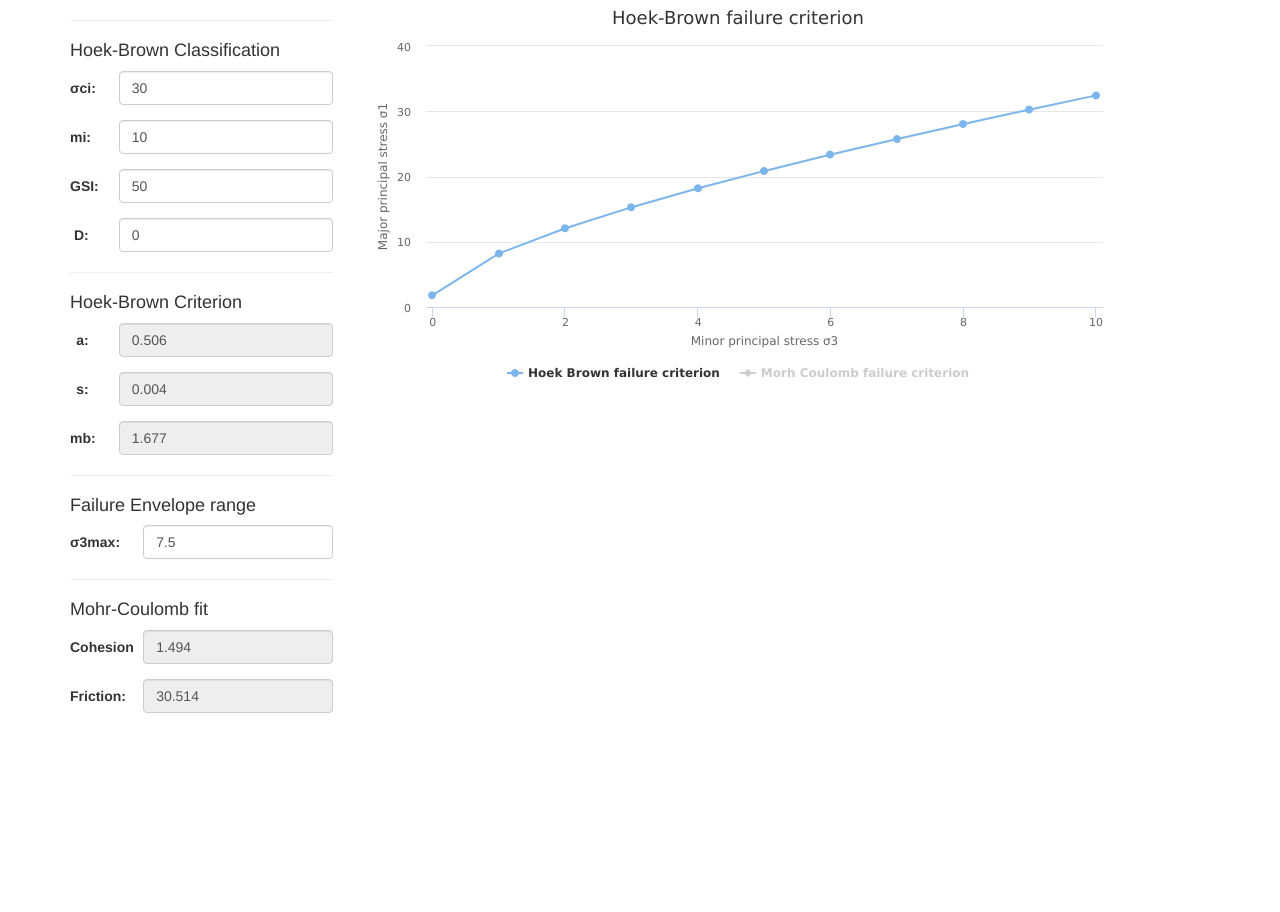
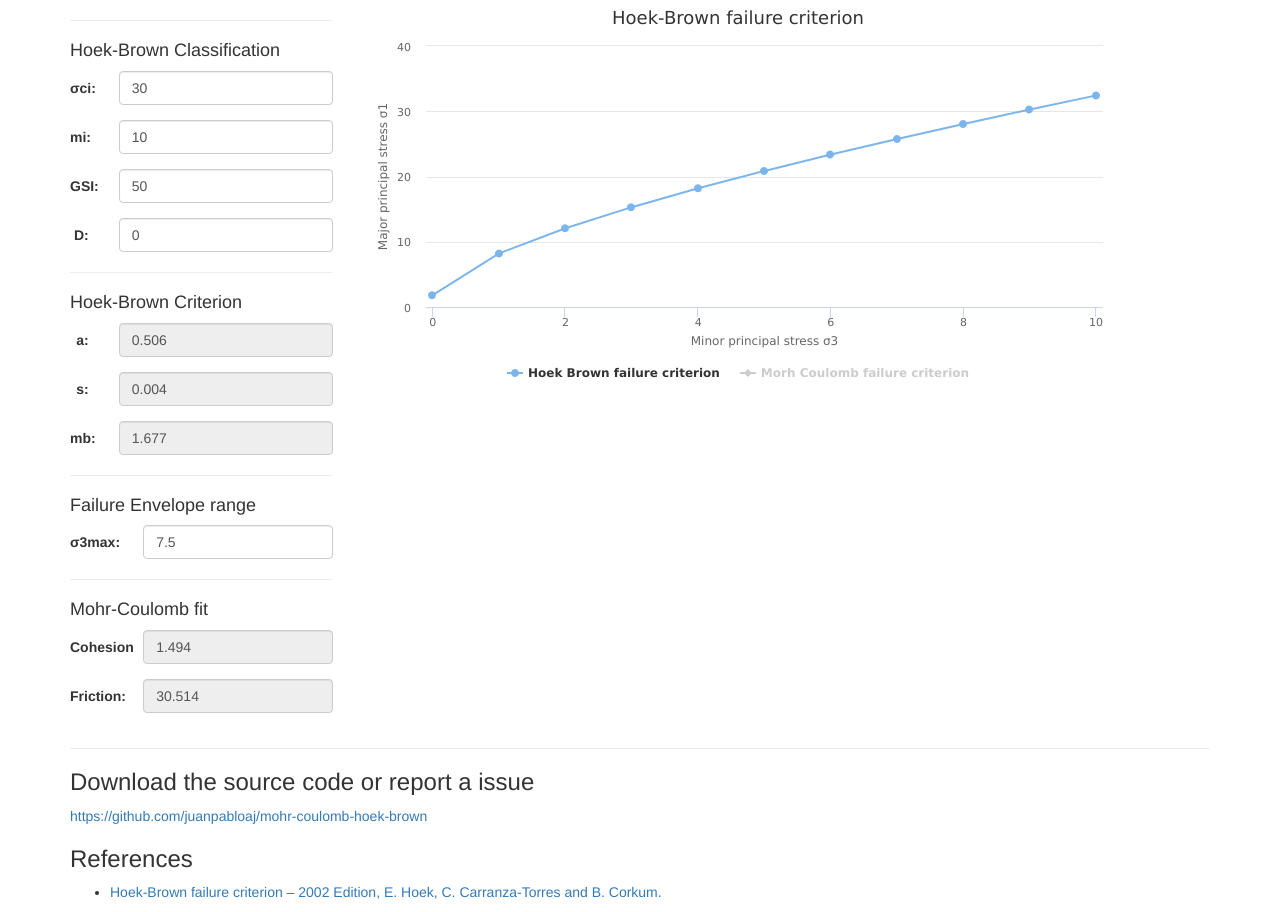
Before and after one commit to juanpabloaj/mohr-coulomb-hoek-brown, a website: page index.html in a window 1280 px wide. Before the commit the page ends 800 px from the top, so only its background shows below. Drawn offline with nearby package versions, Linux system fonts and the light colour scheme.

Commit message:
references added

```diff
--- a/index.html
+++ b/index.html
@@ -93,6 +93,13 @@
             </div>
           </div>
 
+          <hr>
+          <h3>Download the source code or report a issue</h3>
+          <a href="https://github.com/juanpabloaj/mohr-coulomb-hoek-brown">https://github.com/juanpabloaj/mohr-coulomb-hoek-brown</a>
+          <h3>References</h3>
+          <ul>
+            <li><a href="https://www.rocscience.com/documents/hoek/references/H2002.pdf">Hoek-Brown failure criterion – 2002 Edition, E. Hoek, C. Carranza-Torres and B. Corkum.</a></li>
+          </ul>
         </div>
     </body>
 </html>
```
